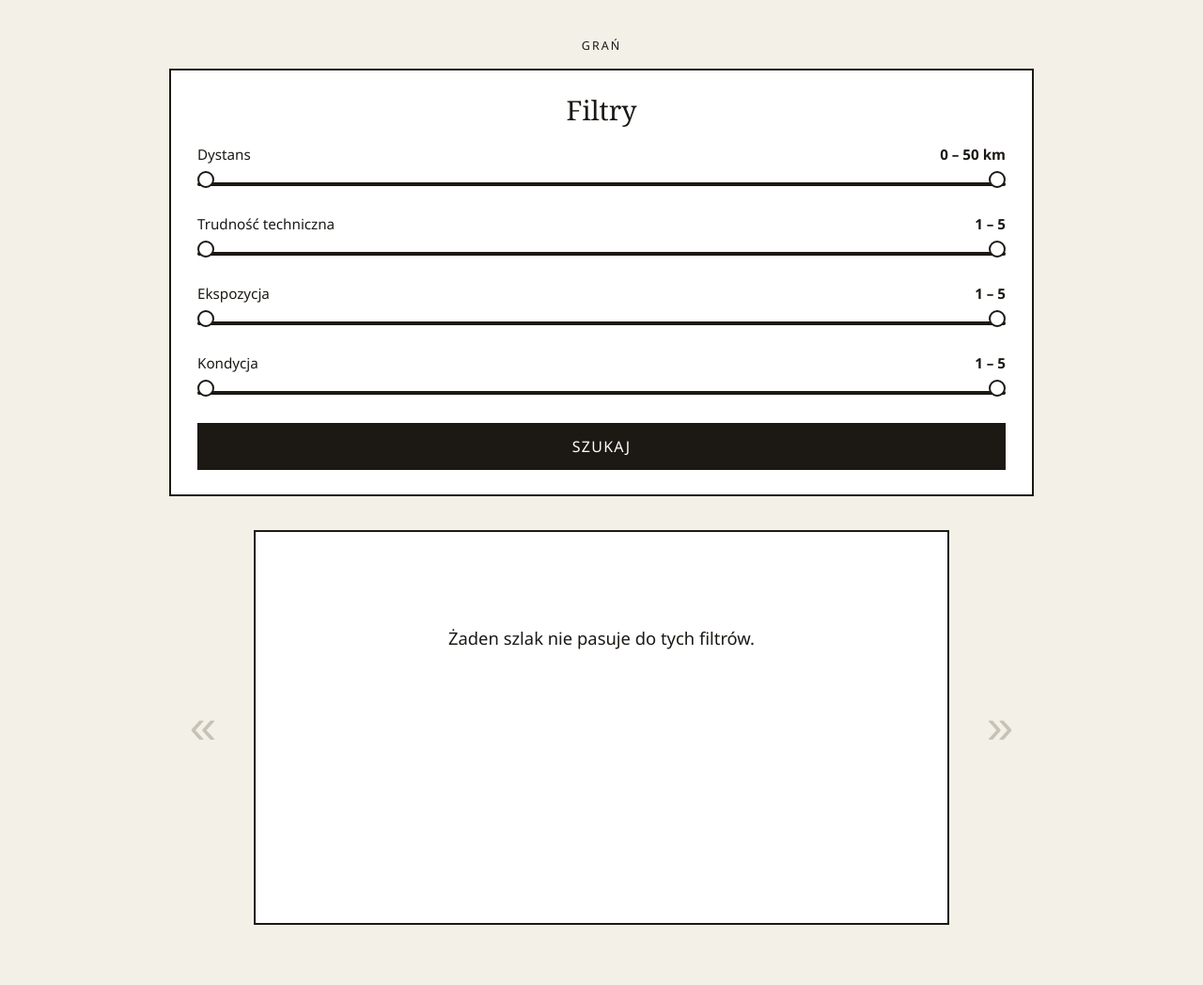
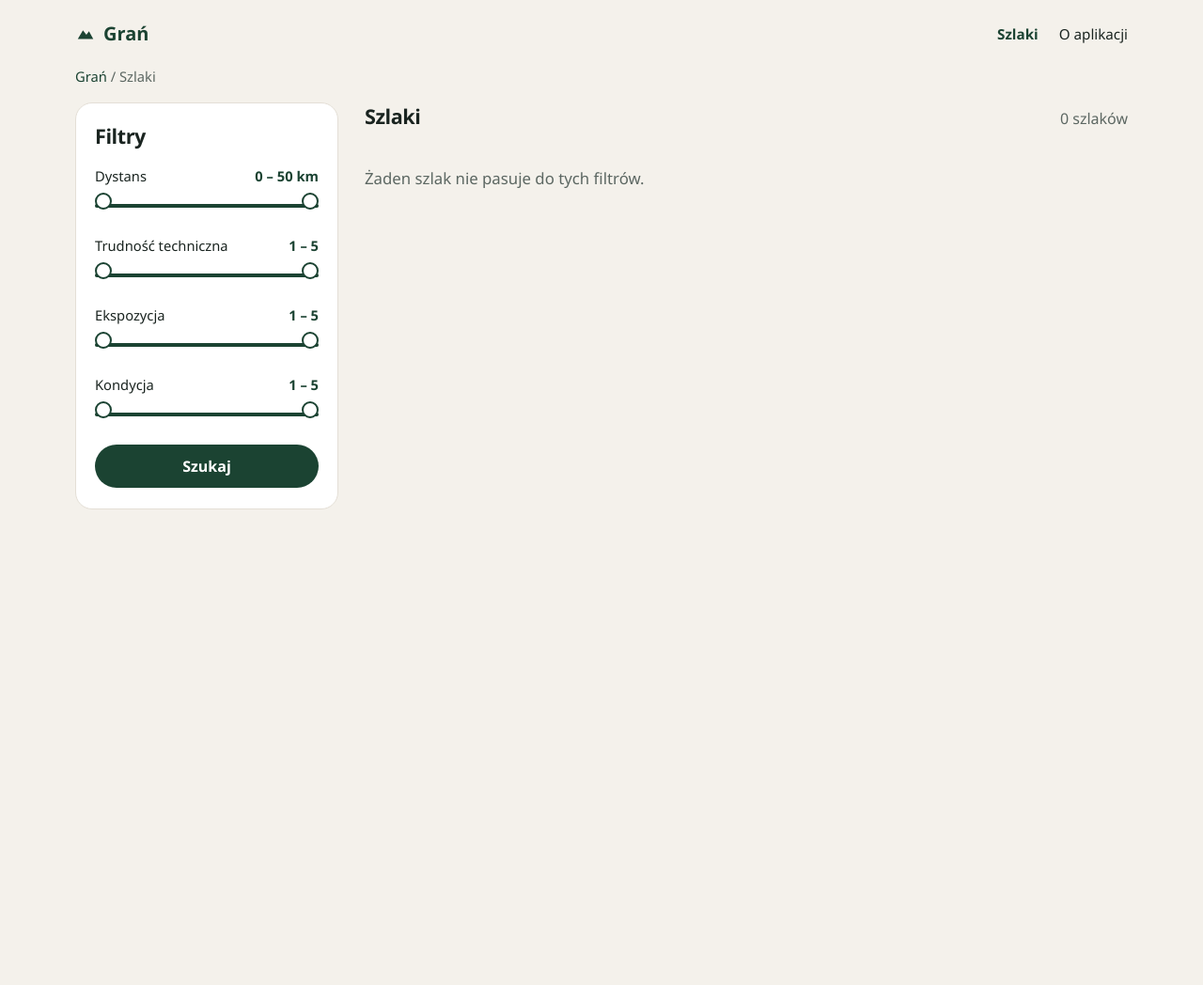
Before and after one commit to AWaligoraa/Gran, a Spring Boot app: page /trails in a window 1280 px wide. Shown: the whole page at 94% size. After the commit the page ends 542 px from the top, so only its background shows below. Run offline with Spring Boot 4, Linux system fonts and the light colour scheme; data that the repository does not hold is empty; database files in the repository are not loaded.

Commit message:
feat: show trails in a filterable card grid

```diff
--- a/src/main/resources/static/app.js
+++ b/src/main/resources/static/app.js
@@ -5,14 +5,9 @@ const filters = [
     ["min-condition", "max-condition", "condition-value", "condition-fill", ""]
 ];
 
-const card = document.querySelector("#card");
-const previousButton = document.querySelector("#previous");
-const nextButton = document.querySelector("#next");
-
+const grid = document.querySelector("#trail-grid");
+const resultCount = document.querySelector("#result-count");
 const searchButton = document.querySelector("#search");
-
-let trails = [];
-let index = 0;
 
 filters.forEach(([minId, maxId, valueId, fillId, suffix]) => {
     const minInput = document.querySelector("#" + minId);
@@ -43,23 +38,7 @@ filters.forEach(([minId, maxId, valueId, fillId, suffix]) => {
 });
 
 loadTrails();
-
 searchButton.addEventListener("click", loadTrails);
-
-previousButton.addEventListener("click", () => show(index - 1));
-nextButton.addEventListener("click", () => show(index + 1));
-
-document.addEventListener("keydown", (event) => {
-    if (event.target.matches("input")) {
-        return;
-    }
-    if (event.key === "ArrowLeft") {
-        show(index - 1);
-    }
-    if (event.key === "ArrowRight") {
-        show(index + 1);
-    }
-});
 
 async function loadTrails() {
     const params = new URLSearchParams({
@@ -73,49 +52,67 @@ async function loadTrails() {
         maxCondition: valueOf("max-condition")
     });
     const response = await fetch("/api/trails?" + params);
-    trails = await response.json();
-    index = 0;
-    render();
+    const trails = await response.json();
+    trails.sort((a, b) => a.id - b.id);
+    render(trails);
 }
 
-function show(nextIndex) {
+function render(trails) {
+    resultCount.textContent = trailsLabel(trails.length);
     if (trails.length === 0) {
+        grid.innerHTML = '<p class="empty">Żaden szlak nie pasuje do tych filtrów.</p>';
         return;
     }
-    index = (nextIndex + trails.length) % trails.length;
-    render();
+    grid.innerHTML = trails.map(trailCard).join("");
 }
 
-function render() {
-    const canBrowse = trails.length > 1;
-    previousButton.disabled = !canBrowse;
-    nextButton.disabled = !canBrowse;
+function trailCard(trail) {
+    return `
+        <article class="trail-card">
+            <div class="trail-photo" aria-hidden="true">
+                <svg viewBox="0 0 640 220" preserveAspectRatio="xMidYMax slice">
+                    <rect width="640" height="220" fill="#d5e0da"/>
+                    <path d="M0 150 L100 80 L170 120 L260 48 L350 118 L440 70 L530 130 L640 78 L640 220 L0 220 Z" fill="#315246"/>
+                    <path d="M0 180 L140 140 L250 175 L380 128 L500 168 L640 140 L640 220 L0 220 Z" fill="#1d332b"/>
+                </svg>
+            </div>
+            <div class="trail-body">
+                <p class="trail-level">${level(trail.technicalDifficulty)}</p>
+                <h3><a href="/trails/${trail.id}">${escapeHtml(trail.name)}</a></h3>
+                <p class="trail-start">Start: ${escapeHtml(trail.startPoint)}</p>
+                <dl>
+                    <div><dt>Dystans</dt><dd>${formatNumber(trail.distance)} km</dd></div>
+                    <div><dt>Technika</dt><dd>${formatNumber(trail.technicalDifficulty)} / 5</dd></div>
+                    <div><dt>Ekspozycja</dt><dd>${formatNumber(trail.exposure)} / 5</dd></div>
+                    <div><dt>Kondycja</dt><dd>${formatNumber(trail.condition)} / 5</dd></div>
+                </dl>
+                <a class="details" href="/trails/${trail.id}">Zobacz szczegóły</a>
+            </div>
+        </article>
+    `;
+}
 
-    if (trails.length === 0) {
-        card.innerHTML = '<p class="empty">Żaden szlak nie pasuje do tych filtrów.</p>';
-        return;
+function level(value) {
+    const number = Number(value);
+    if (number >= 4) {
+        return "Wymagający";
     }
+    if (number >= 2.5) {
+        return "Średni";
+    }
+    return "Łatwy";
+}
 
-    const trail = trails[index];
-    card.innerHTML = `
-        <h2><a href="/trails/${trail.id}">${escapeHtml(trail.name)}</a></h2>
-        <div class="photo" aria-hidden="true">
-            <svg viewBox="0 0 640 220" preserveAspectRatio="xMidYMax slice">
-                <rect width="640" height="220" fill="#d7e0db"/>
-                <path d="M0 150 L90 92 L150 124 L230 58 L310 118 L390 74 L470 132 L560 86 L640 128 L640 220 L0 220 Z" fill="#31423b"/>
-                <path d="M0 176 L120 142 L210 168 L330 124 L430 166 L530 140 L640 172 L640 220 L0 220 Z" fill="#1d2823"/>
-            </svg>
-        </div>
-        <hr>
-        <dl class="stats">
-            <div><dt>Start</dt><dd>${escapeHtml(trail.startPoint)}</dd></div>
-            <div><dt>Dystans</dt><dd>${formatNumber(trail.distance)} km</dd></div>
-            <div><dt>Trudność techniczna</dt><dd>${formatNumber(trail.technicalDifficulty)}</dd></div>
-            <div><dt>Ekspozycja</dt><dd>${formatNumber(trail.exposure)}</dd></div>
-            <div><dt>Kondycja</dt><dd>${formatNumber(trail.condition)}</dd></div>
-        </dl>
-        <p class="position">${index + 1} z ${trails.length}</p>
-    `;
+function trailsLabel(count) {
+    if (count === 1) {
+        return "1 szlak";
+    }
+    const last = count % 10;
+    const lastTwo = count % 100;
+    if (last >= 2 && last <= 4 && (lastTwo < 12 || lastTwo > 14)) {
+        return count + " szlaki";
+    }
+    return count + " szlaków";
 }
 
 function valueOf(id) {
--- /dev/null
+++ b/src/main/resources/static/catalog.css
@@ -0,0 +1,315 @@
+:root {
+    color: #1a2420;
+    background: #f4f1eb;
+    font-family: "Segoe UI", sans-serif;
+}
+
+* {
+    box-sizing: border-box;
+}
+
+body {
+    margin: 0;
+}
+
+a {
+    color: inherit;
+}
+
+.top {
+    display: flex;
+    align-items: center;
+    justify-content: space-between;
+    gap: 24px;
+    width: min(1120px, calc(100% - 40px));
+    margin: 0 auto;
+    padding: 22px 0;
+}
+
+.brand {
+    display: inline-flex;
+    align-items: center;
+    gap: 8px;
+    color: #1b4332;
+    font-weight: 700;
+    font-size: 1.25rem;
+    text-decoration: none;
+}
+
+.brand svg {
+    width: 22px;
+    height: 22px;
+    fill: #1b4332;
+}
+
+.top nav {
+    display: flex;
+    gap: 22px;
+}
+
+.top nav a {
+    text-decoration: none;
+    font-size: 0.95rem;
+}
+
+.top nav a[aria-current="page"] {
+    color: #1b4332;
+    font-weight: 700;
+}
+
+.top nav a:hover {
+    text-decoration: underline;
+}
+
+main {
+    width: min(1120px, calc(100% - 40px));
+    margin: 0 auto;
+    padding-bottom: 64px;
+}
+
+.crumb {
+    margin: 0 0 18px;
+    color: #5c6762;
+    font-size: 0.92rem;
+}
+
+.crumb a {
+    color: #1b4332;
+    text-decoration: none;
+}
+
+.crumb a:hover {
+    text-decoration: underline;
+}
+
+.layout {
+    display: grid;
+    grid-template-columns: 280px minmax(0, 1fr);
+    gap: 28px;
+    align-items: start;
+}
+
+.filters {
+    position: sticky;
+    top: 16px;
+    border: 1px solid #e4dfd6;
+    border-radius: 18px;
+    background: #fff;
+    padding: 20px 20px 8px;
+}
+
+.filters h1,
+.results-head h2 {
+    margin: 0;
+    font-size: 1.35rem;
+    letter-spacing: -0.02em;
+}
+
+.filter {
+    margin-top: 18px;
+}
+
+.filter-label {
+    display: flex;
+    justify-content: space-between;
+    gap: 12px;
+    margin-bottom: 8px;
+    font-size: 0.92rem;
+}
+
+.filter-label strong {
+    color: #1b4332;
+    font-variant-numeric: tabular-nums;
+}
+
+.slider {
+    position: relative;
+    height: 28px;
+}
+
+.slider-track,
+.slider-fill {
+    position: absolute;
+    top: 12px;
+    height: 4px;
+    border-radius: 999px;
+}
+
+.slider-track {
+    left: 0;
+    right: 0;
+    background: #e4dfd6;
+}
+
+.slider-fill {
+    background: #1b4332;
+}
+
+.slider input[type="range"] {
+    position: absolute;
+    left: 0;
+    width: 100%;
+    margin: 0;
+    background: none;
+    pointer-events: none;
+    appearance: none;
+}
+
+.slider input[type="range"]::-webkit-slider-thumb {
+    appearance: none;
+    pointer-events: auto;
+    width: 18px;
+    height: 18px;
+    border: 2px solid #1b4332;
+    border-radius: 50%;
+    background: #fff;
+    cursor: grab;
+}
+
+.slider input[type="range"]::-moz-range-thumb {
+    pointer-events: auto;
+    width: 18px;
+    height: 18px;
+    border: 2px solid #1b4332;
+    border-radius: 50%;
+    background: #fff;
+    cursor: grab;
+}
+
+.search {
+    display: block;
+    width: 100%;
+    margin: 18px 0 14px;
+    border: 0;
+    border-radius: 999px;
+    background: #1b4332;
+    color: #fff;
+    padding: 12px 16px;
+    font: inherit;
+    font-weight: 700;
+    cursor: pointer;
+}
+
+.search:hover {
+    background: #143528;
+}
+
+.results-head {
+    display: flex;
+    justify-content: space-between;
+    align-items: baseline;
+    gap: 16px;
+    margin-bottom: 16px;
+}
+
+.results-head p {
+    margin: 0;
+    color: #5c6762;
+}
+
+.trail-grid {
+    display: grid;
+    grid-template-columns: 1fr 1fr;
+    gap: 18px;
+}
+
+.trail-card {
+    overflow: hidden;
+    border: 1px solid #e4dfd6;
+    border-radius: 18px;
+    background: #fff;
+}
+
+.trail-photo {
+    height: 140px;
+    background: #d5e0da;
+}
+
+.trail-photo svg {
+    display: block;
+    width: 100%;
+    height: 100%;
+}
+
+.trail-body {
+    padding: 16px 18px 18px;
+}
+
+.trail-level {
+    margin: 0;
+    color: #1b4332;
+    font-size: 0.75rem;
+    font-weight: 700;
+    letter-spacing: 0.08em;
+    text-transform: uppercase;
+}
+
+.trail-body h3 {
+    margin: 8px 0 0;
+    font-size: 1.2rem;
+}
+
+.trail-body h3 a,
+.details {
+    color: #1b4332;
+    font-weight: 700;
+    text-decoration: none;
+}
+
+.trail-body h3 a:hover,
+.details:hover {
+    text-decoration: underline;
+}
+
+.trail-start {
+    margin: 6px 0 0;
+    color: #5c6762;
+    font-size: 0.92rem;
+}
+
+.trail-body dl {
+    display: grid;
+    gap: 6px;
+    margin: 14px 0 16px;
+}
+
+.trail-body dl div {
+    display: flex;
+    justify-content: space-between;
+    gap: 12px;
+    font-size: 0.92rem;
+}
+
+.trail-body dt {
+    margin: 0;
+    color: #5c6762;
+}
+
+.trail-body dd {
+    margin: 0;
+    font-weight: 700;
+}
+
+.empty {
+    grid-column: 1 / -1;
+    margin: 24px 0;
+    color: #5c6762;
+    font-size: 1.05rem;
+}
+
+@media (max-width: 860px) {
+    .layout,
+    .trail-grid {
+        grid-template-columns: 1fr;
+    }
+
+    .filters {
+        position: static;
+    }
+
+    .top,
+    .results-head {
+        align-items: start;
+        flex-direction: column;
+    }
+}
--- a/src/main/resources/static/index.html
+++ b/src/main/resources/static/index.html
@@ -3,13 +3,24 @@
 <head>
     <meta charset="UTF-8">
     <meta name="viewport" content="width=device-width, initial-scale=1">
-    <title>Tatry Polskie</title>
-    <link rel="stylesheet" href="/style.css">
+    <title>Szlaki — Grań</title>
+    <link rel="stylesheet" href="/catalog.css">
 </head>
 <body>
-<main class="page">
-    <p class="mark"><a href="/">Grań</a></p>
+<header class="top">
+    <a class="brand" href="/">
+        <svg viewBox="0 0 24 24" aria-hidden="true"><path d="M3 18 L9 8 L13 13 L16 9 L21 18 Z"/></svg>
+        Grań
+    </a>
+    <nav>
+        <a href="/trails" aria-current="page">Szlaki</a>
+        <a href="/#warstwy">O aplikacji</a>
+    </nav>
+</header>
 
+<main>
+    <p class="crumb"><a href="/">Grań</a> / Szlaki</p>
+    <div class="layout">
         <section class="filters" aria-labelledby="filters-title">
             <h1 id="filters-title">Filtry</h1>
 
@@ -68,17 +79,14 @@
             <button id="search" class="search" type="button">Szukaj</button>
         </section>
 
-    <section class="stage" aria-live="polite">
-        <button id="previous" class="arrow" type="button" aria-label="Poprzedni szlak">
-            <span aria-hidden="true">&#171;</span>
-        </button>
-
-        <article id="card" class="card"></article>
-
-        <button id="next" class="arrow" type="button" aria-label="Następny szlak">
-            <span aria-hidden="true">&#187;</span>
-        </button>
+        <section class="results" aria-live="polite">
+            <div class="results-head">
+                <h2>Szlaki</h2>
+                <p id="result-count">Wczytywanie…</p>
+            </div>
+            <div id="trail-grid" class="trail-grid"></div>
         </section>
+    </div>
 </main>
 <script src="/app.js"></script>
 </body>
```
Lines whose indentation alone changed are shown as unchanged.
